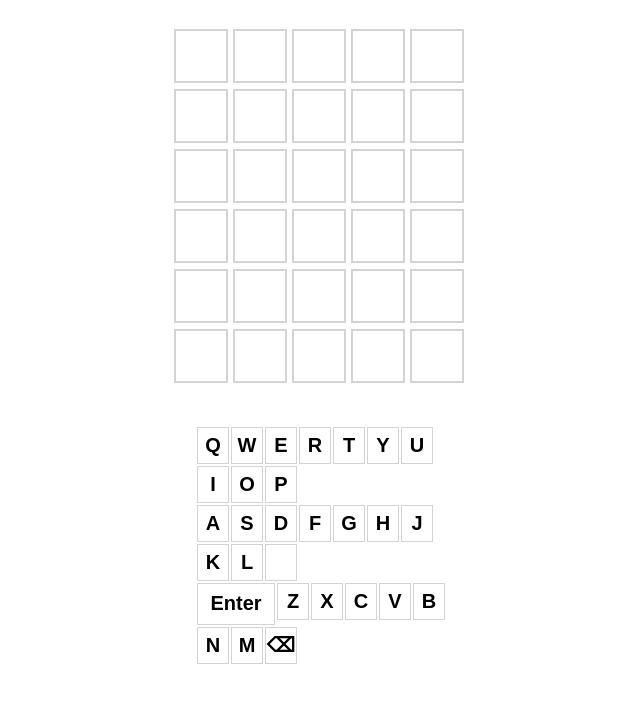
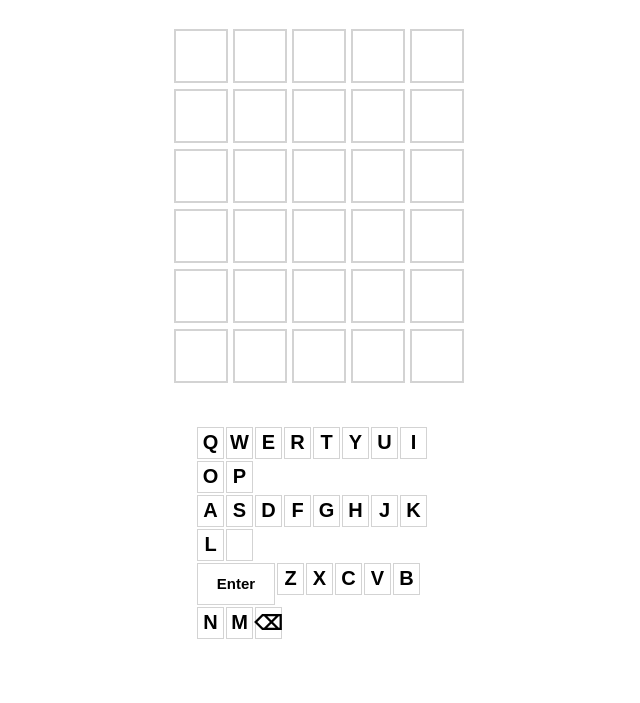
Before and after one commit to rjrizokas/my-web-app-wordly, a website: page index.html in a window 1280 px wide. Shown: the part 67-770 px from the top of the page, without its empty margins (319-959 px from the left). Drawn offline with Linux system fonts and the light colour scheme.

Commit message:
Update wordle.css

```diff
--- a/wordle.css
+++ b/wordle.css
@@ -66,8 +66,8 @@ hr {
 }
 
 .key-tile {
-    width: 30px;
-    height: 35px;
+    width: 25px;
+    height: 30px;
     margin: 1px;
     border: 1px solid lightgray;
 
@@ -86,7 +86,7 @@ hr {
     border: 1px solid lightgray;
 
     /* Text */
-    font-size: 20px;
+    font-size: 15px;
     font-weight: bold;
     display: flex;
     justify-content: center;
```
